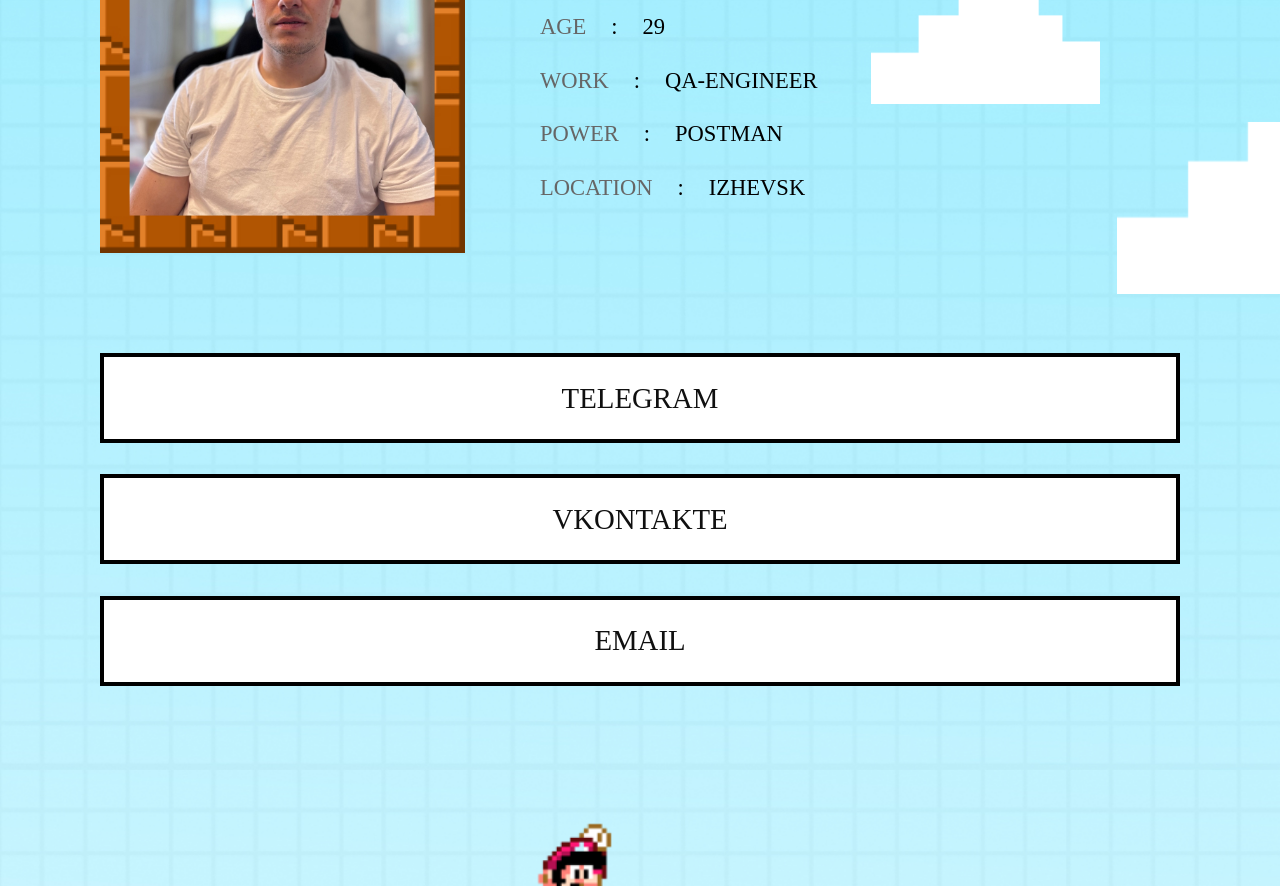
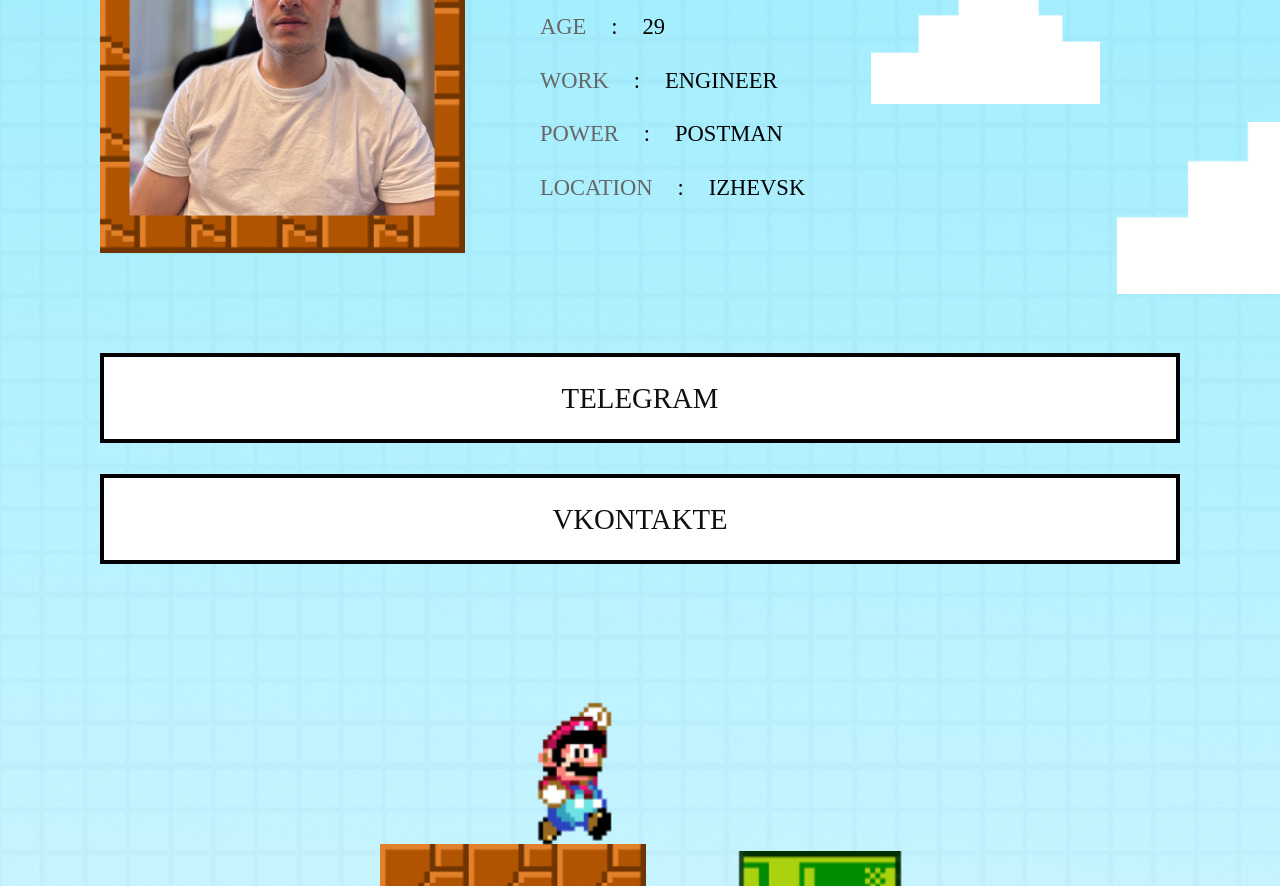
Before and after one commit to Xe1zem/Xe1zem.github.io, a plain HTML site: page index.html in a window 1280 px wide. Shown: the part 303-1189 px from the top of the page. Drawn offline with Linux system fonts and the light colour scheme; files whose address does not match are found by name.

Commit message:
Добавил херь

```diff
--- a/index.html
+++ b/index.html
@@ -3,7 +3,7 @@
 
 <head>
    <!-- Название страницы, которое отображается в верху вкладки браузера -->
-   <title>Super Mario</title>
+   <title>Mario</title>
    <meta http-equiv="Content-type" content="text/html;charset=UTF-8" />
    <meta name="viewport" content="width=device-width" initial-scale=1.0>
    <!-- изображение Марио, отображается перед названием страницы вверху вкладки браузера -->
@@ -61,7 +61,7 @@
                   </div>
                   <div>
                      <div class="list"><span>age</span><span>:</span><span>29</span></div>
-                     <div class="list"><span>work</span><span>:</span><span>qa-engineer</span></div>
+                     <div class="list"><span>work</span><span>:</span><span>engineer</span></div>
                      <div class="list"><span>Power</span><span>:</span><span>Postman</span></div>
                      <div class="list"><span>location</span><span>:</span><span>Izhevsk</span></div>
 
@@ -72,7 +72,7 @@
             <section class="links">
                <div class="link"><a href="https://t.me/Xe1zem">Telegram</a></div>
                <div class="link"><a href="https://vk.com/savoartem">Vkontakte</a></div>
-               <div class="link"><a href="mailto:savoartem@mail.ru">Email</a></div>
+
 
 
 
```
